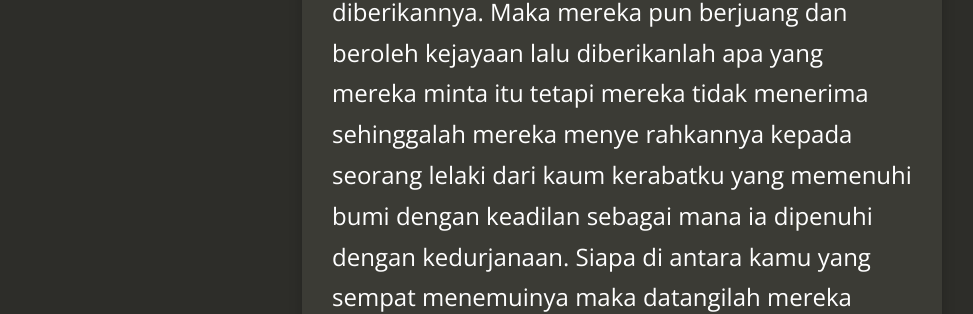
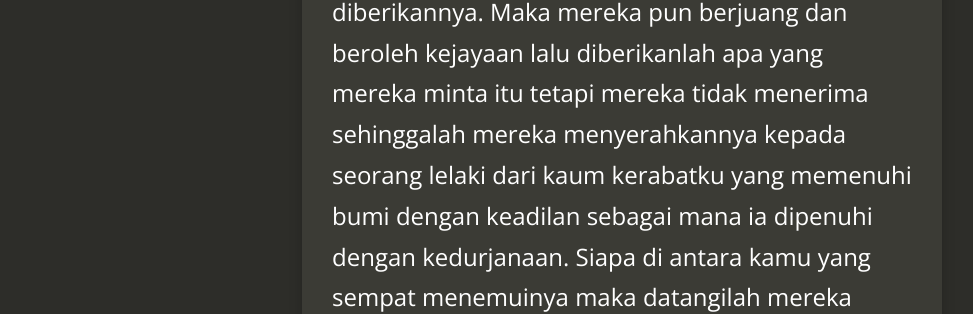
Before and after one commit to kedamaian/swsyafiq, a Jekyll site: the page built from _posts/2018-02-06-mengapa-allergic-dengan-habib.md, in a window 1280 px wide and 1400 px high, scrolled down 15372 px. Shown: the part 551-865 px from the top of the window, without its empty margins (18-991 px from the left). Built offline with Jekyll 4.4.1, drawn with Linux system fonts in a browser that asks for light colours; nearby versions of some CDN libraries; comment, search, counter and statistics services are not loaded; some of the changed text lies outside the part shown.

Commit message:
Create 2018-02-06-mengapa-allergic-dengan-habib.md

```diff
--- a/_posts/2018-02-06-mengapa-allergic-dengan-habib.md
+++ b/_posts/2018-02-06-mengapa-allergic-dengan-habib.md
@@ -109,7 +109,7 @@ Begitulah peringatan dan ancaman yang telah dikhabarkan oleh Rasulullah SAW kepa
 
 Maksudnya: Dari Abdullah bin Mas’ud dia berkata: “Ketika kami berada di sisi Rasulullah SAW, tiba-tiba datang sekumpulan anak muda dari kalangan Bani Hasyim. Apabila terpandang akan mereka, maka kedua mata Rasulullah SAW berlinang air mata dan wajah baginda berubah. Aku pun bertanya, “Mengapa kami melihat pada wajahmu sesuatu yang tidak kami sukai?”
 
-Baginda menjawab, “Kami Ahlul Bait telah Allah pilih untuk kami Akhirat lebih dari dunia. Kaum kerabatku akan menerima bencana dan penyingkiran selepasku kelak sehinggalah datang suatu kaum dari sebelah Timur dengan membawa bersama-sama mereka panji-panji berwarna hitam. Mereka meminta kebaikan tetapi tidak diberikannya. Maka mereka pun berjuang dan beroleh kejayaan lalu diberikanlah apa yang mereka minta itu tetapi mereka tidak menerima sehinggalah mereka menye rahkannya kepada seorang lelaki dari kaum kerabatku yang memenuhi bumi dengan keadilan sebagai mana ia dipenuhi dengan kedurjanaan. Siapa di antara kamu yang sempat menemuinya maka datangilah mereka walaupun merangkak di atas salji. Sesungguhnya dia adalah Al Mahdi.”
+Baginda menjawab, “Kami Ahlul Bait telah Allah pilih untuk kami Akhirat lebih dari dunia. Kaum kerabatku akan menerima bencana dan penyingkiran selepasku kelak sehinggalah datang suatu kaum dari sebelah Timur dengan membawa bersama-sama mereka panji-panji berwarna hitam. Mereka meminta kebaikan tetapi tidak diberikannya. Maka mereka pun berjuang dan beroleh kejayaan lalu diberikanlah apa yang mereka minta itu tetapi mereka tidak menerima sehinggalah mereka menyerahkannya kepada seorang lelaki dari kaum kerabatku yang memenuhi bumi dengan keadilan sebagai mana ia dipenuhi dengan kedurjanaan. Siapa di antara kamu yang sempat menemuinya maka datangilah mereka walaupun merangkak di atas salji. Sesungguhnya dia adalah Al Mahdi.”
 (Riwayat Ibnu Majah) (Lihat kitab Al Hawi lil Fatawa, m.s. 71-72)
 
 Semoga Allah menanamkan dalam hati kita kecintaan kepada Rasulullah S.A.W dan ahli keluarga dan keturunan baginda serta para sahabat ridhwanullah alaihim ajmain. Sehingga di akhir zaman nanti, anak cucu kita akan tergolong dalam mereka yang menyokong dan mengikuti Imam yang datang dari keturunan baginda iaitu Al-Mahdi, dan bukan kita dijadikan di kalangan kelompok yang membencinya, dan memeranginya, nauzubillahi min zaalik.
```
